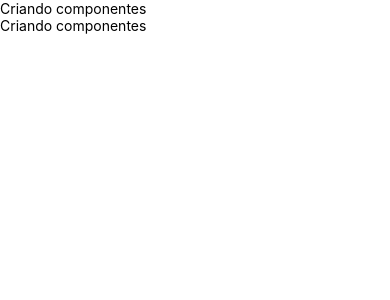
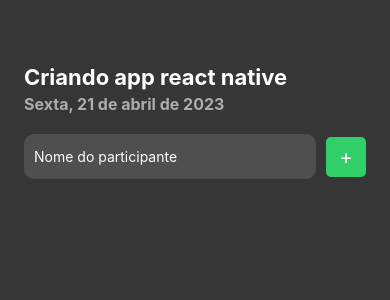
Before and after one commit to Tiagoamrein/Ignite, a React Native app in the folder imhere/: screen / in a window 390 px wide. Shown: the top 300 px of the page. Built offline with nearby package versions, Linux system fonts and the light colour scheme.

Commit message:
Criando a opcao de adicionar o participante

```diff
--- a/imhere/App.tsx
+++ b/imhere/App.tsx
@@ -1,10 +1,9 @@
-import { Text, View } from "react-native"
+import {Home} from "./src/screens/home"
+
+
 export default function App(){
 
   return(
-    <View>
-    <Text>Criando componentes</Text>
-    <Text>Criando componentes</Text>
-    </View>
+    <Home/>
   )
 }
--- a/imhere/package.json
+++ b/imhere/package.json
@@ -4,6 +4,7 @@
   "main": "node_modules/expo/AppEntry.js",
   "scripts": {
     "start": "expo start",
+    "dev": "expo start",
     "android": "expo start --android",
     "ios": "expo start --ios",
     "web": "expo start --web"
--- /dev/null
+++ b/imhere/src/screens/home/index.tsx
@@ -0,0 +1,24 @@
+import { View, Text, TextInput, TouchableOpacity } from "react-native"
+import { styles } from "./styles"
+
+function handlerParticipantAdd(){
+  console.log("participant add")
+}
+export function Home(){
+
+  return(
+    <View style={styles.container}>
+    <Text style={styles.eventName}>Criando app react native</Text>
+    <Text style={styles.eventeDate}>Sexta, 21 de abril de 2023</Text>
+    <View style={styles.form}>
+    <TextInput
+    style={styles.input}
+    placeholder="Nome do participante"
+    placeholderTextColor="#ffffff"
+    />
+    <TouchableOpacity style={styles.button} onPress={handlerParticipantAdd}>
+      <Text style={styles.buttonText}>+</Text>
+    </TouchableOpacity></View>
+    </View>
+  )
+}
--- /dev/null
+++ b/imhere/src/screens/home/styles.ts
@@ -0,0 +1,52 @@
+import { StyleSheet } from "react-native"
+
+ export const styles = StyleSheet.create({
+  container:{
+    flex:1,
+    backgroundColor: '#363636',
+    padding: 24
+
+  },
+  eventName:{
+    color: 'white',
+    fontSize: 22,
+    fontWeight: 'bold',
+    marginTop: 40
+
+  },
+  eventeDate:{
+    color: '#ffffff97',
+    fontSize: 16,
+    fontWeight: 'bold',
+    marginTop: 4
+  },
+  input:{
+    height: 45,
+    flex:1,
+    marginTop: 10,
+    color:'white',
+    borderRadius: 10,
+    backgroundColor: '#4F4F4F',
+    padding:10,
+  },
+  buttonText:{
+    color: 'white',
+    fontSize:20
+  },
+  button:{
+    backgroundColor: '#31cf67',
+    width: 40,
+    height: 40,
+    borderRadius: 5,
+    justifyContent: 'center',
+    alignItems: 'center',
+    marginTop: 10,
+  },
+  form:{
+    flexDirection: 'row',
+    alignItems: 'center',
+    marginTop: 10,
+    gap: 10,
+  }
+
+})
```
